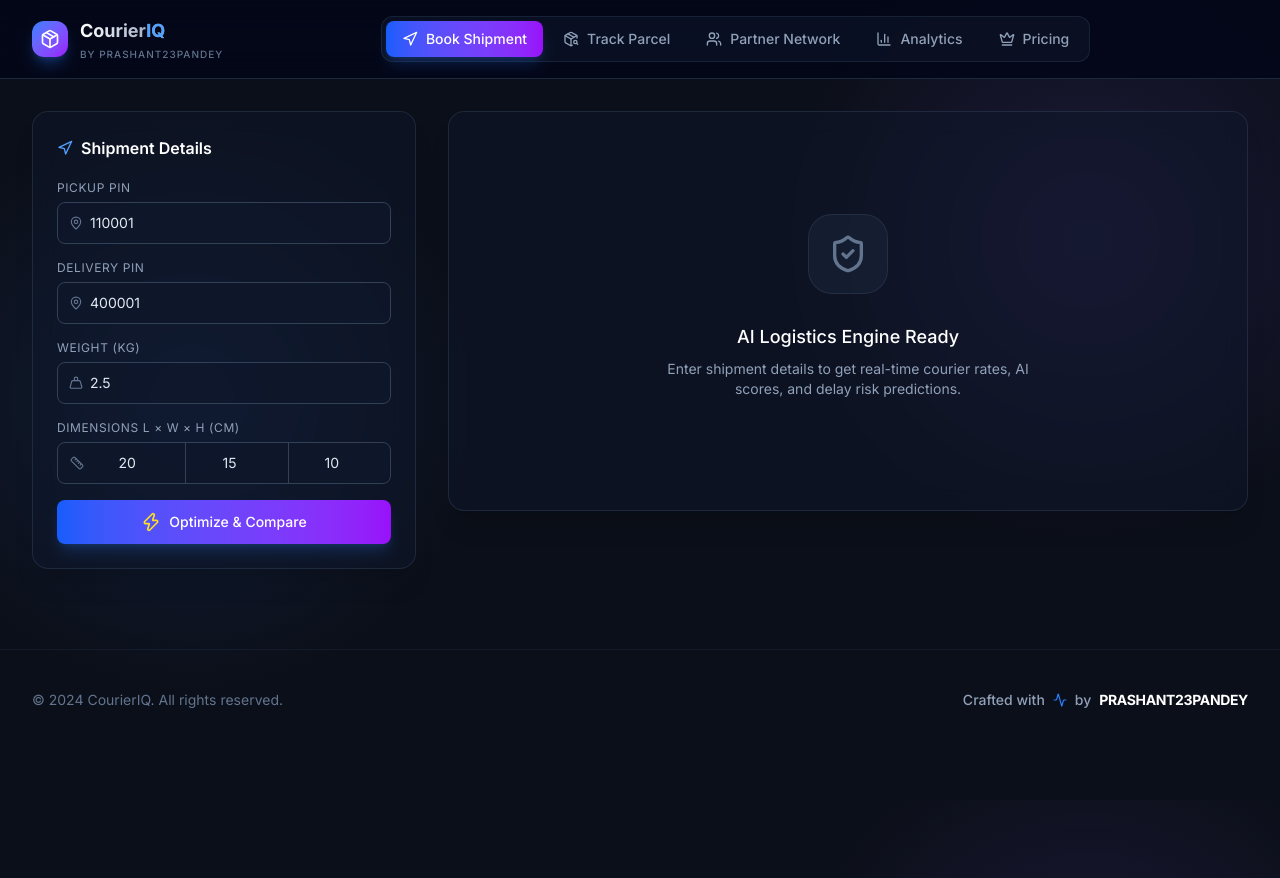
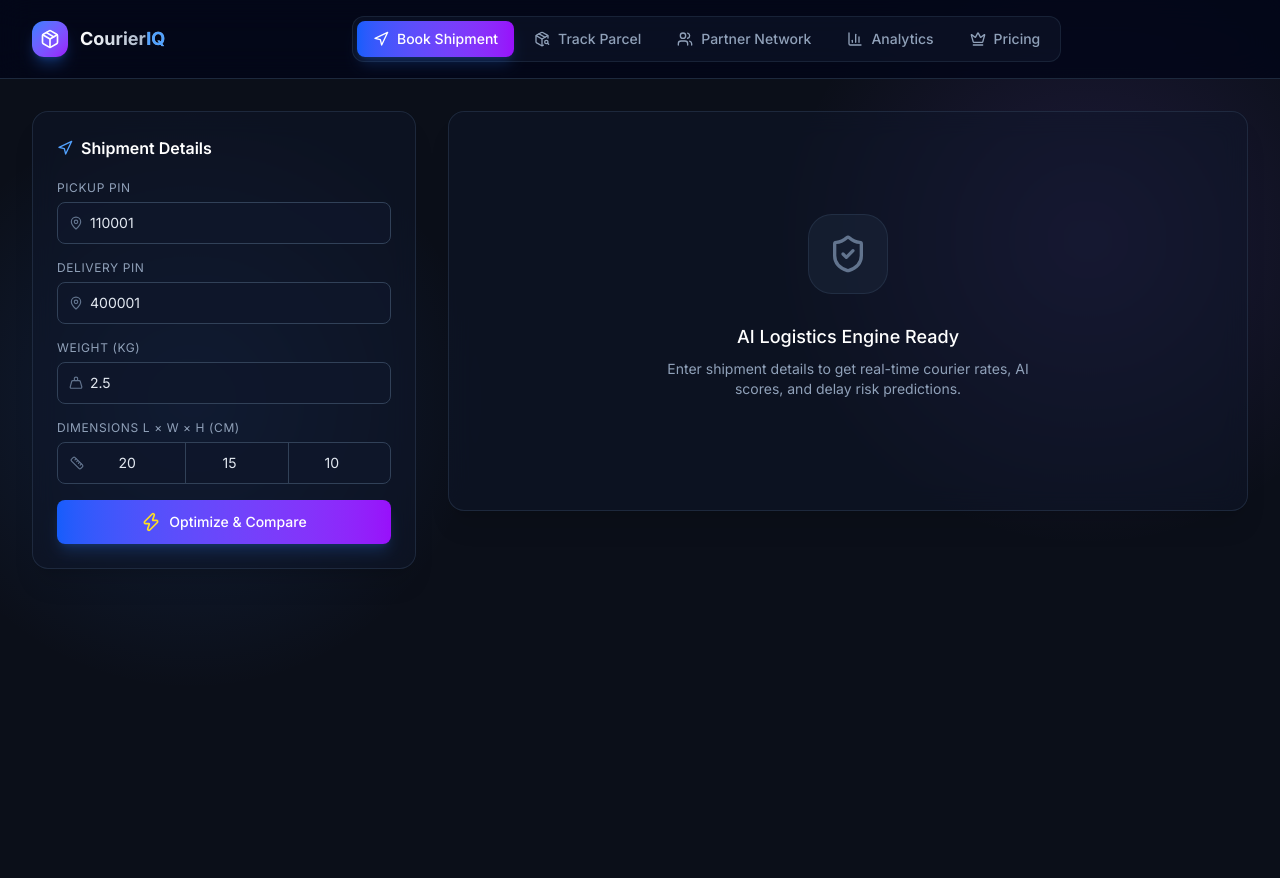
Before and after one commit to Prashant23Pandey/CourierIQ, a Next.js app: page / in a window 1280 px wide. After the commit the page ends 800 px from the top, so only its background shows below. Built offline with nearby package versions, Linux system fonts and the light colour scheme.

Commit message:
UI: Remove all Prashant attribution text

```diff
--- a/src/app/page.tsx
+++ b/src/app/page.tsx
@@ -180,7 +180,6 @@ export default function CourierIQ() {
               <span className="text-lg font-bold bg-clip-text text-transparent bg-gradient-to-r from-white to-slate-400">
                 Courier<span className="text-blue-400">IQ</span>
               </span>
-              <p className="text-[10px] text-slate-500 font-medium tracking-widest mt-0.5">BY PRASHANT23PANDEY</p>
             </div>
           </div>
 
@@ -1174,18 +1173,6 @@ export default function CourierIQ() {
         </AnimatePresence>
 
       </main>
-
-      <footer className="max-w-7xl mx-auto px-4 md:px-8 py-10 border-t border-slate-800/50 mt-20">
-        <div className="flex flex-col md:flex-row justify-between items-center gap-6">
-          <div className="text-sm text-slate-500">
-            © 2024 CourierIQ. All rights reserved.
-          </div>
-          <div className="flex items-center gap-2 text-sm font-medium text-slate-400">
-            Crafted with <Activity className="w-3.5 h-3.5 text-blue-500" /> by
-            <span className="text-white font-bold tracking-tight">PRASHANT23PANDEY</span>
-          </div>
-        </div>
-      </footer>
     </div>
   );
 }
```
